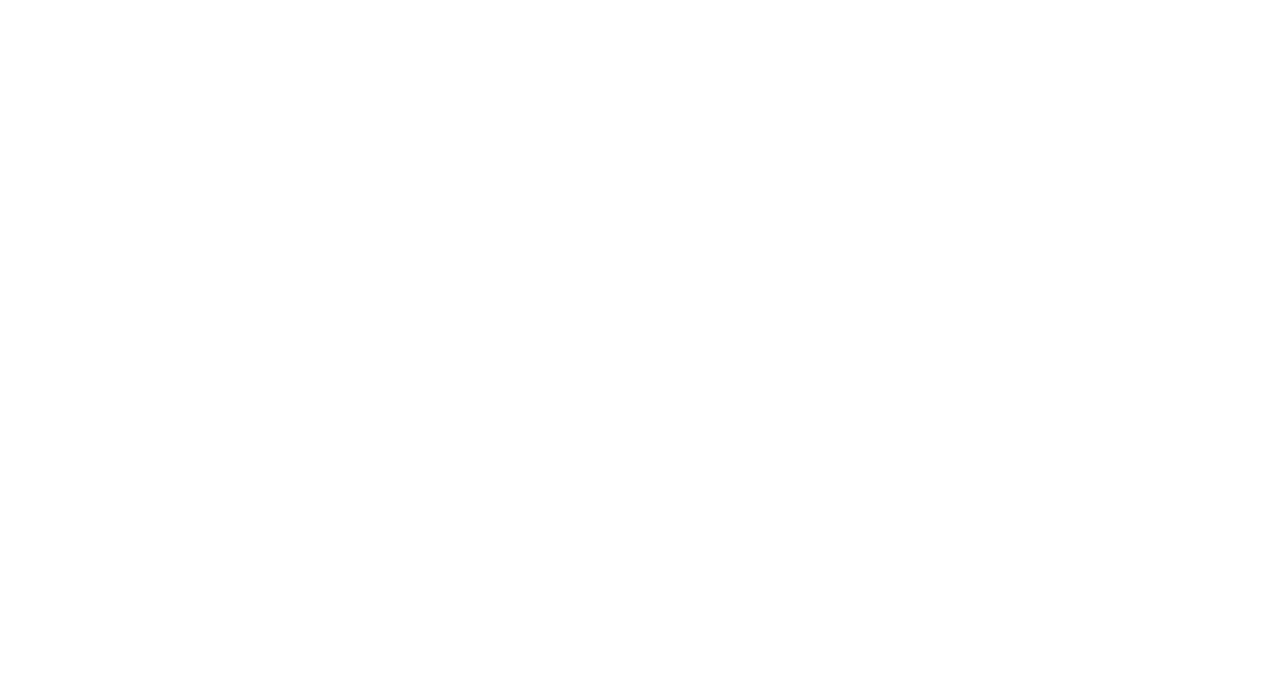
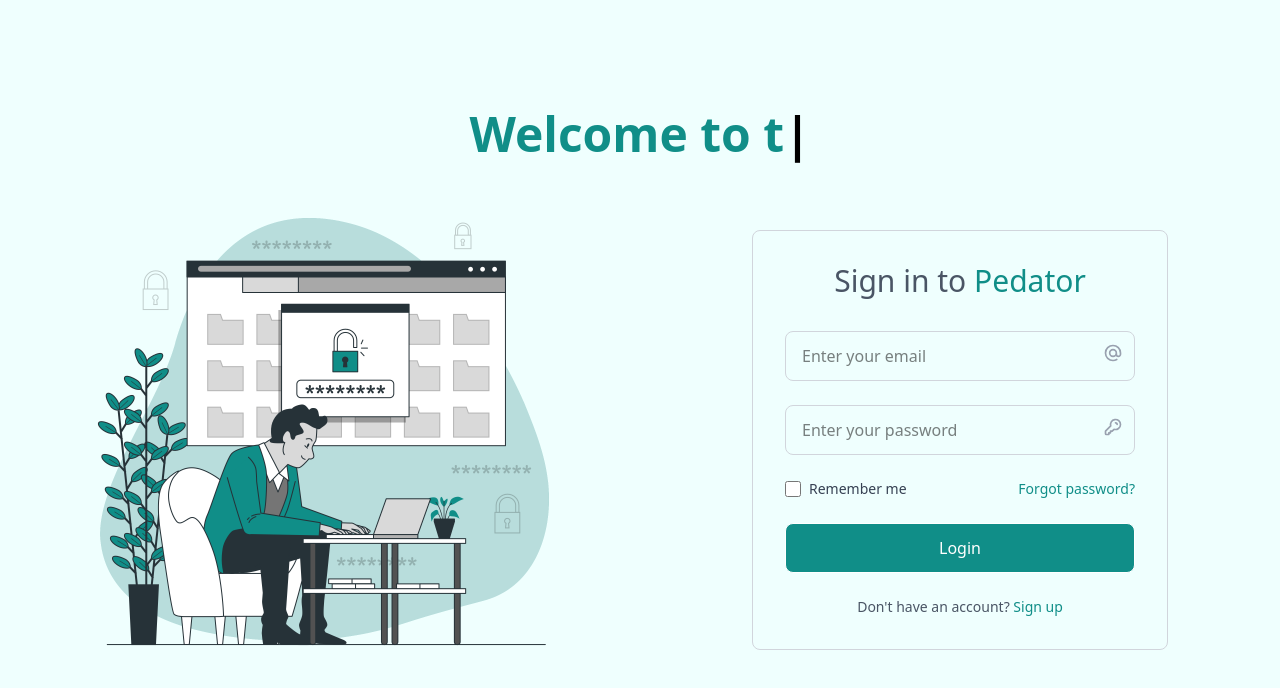
Before and after one commit to abhidigitalshakha/pedator-admin-panel, a React (Vite) app: page /login in a window 1280 px wide. Before the commit this address had no page. Shown: the top 688 px of the page. Built offline with nearby package versions, Linux system fonts and the light colour scheme.

Commit message:
add login page

```diff
--- a/src/App.jsx
+++ b/src/App.jsx
@@ -6,19 +6,20 @@
 import CoursesPage from "./pages/protectedPage/CoursesPage";
 import TransactionsPage from "./pages/protectedPage/TransitionPage";
 import TransactionDetailsPage from "./pages/protectedPage/TransitionDetailsPage";
+import LoginPage from "./pages/loginPage/LoginPage";
 
 function App() {
-
   return (
     <BrowserRouter>
       <Routes>
+        <Route path="/login" element={<LoginPage />} />
         <Route path="/" element={<MainLayout />}>
           <Route path="/" element={<DashboardPage />} />
           <Route path="/learners" element={<LearnersPage />} />
-          <Route path="/mentors" element={<MentorsPage/>} />
-          <Route path="/courses" element={<CoursesPage/>} />
-          <Route path="/transitions" element={<TransactionsPage/>} />
-          <Route path="/transitions/id" element={<TransactionDetailsPage/>} />
+          <Route path="/mentors" element={<MentorsPage />} />
+          <Route path="/courses" element={<CoursesPage />} />
+          <Route path="/transitions" element={<TransactionsPage />} />
+          <Route path="/transitions/id" element={<TransactionDetailsPage />} />
         </Route>
       </Routes>
     </BrowserRouter>
--- a/src/pages/loginPage/LoginPage.jsx
+++ b/src/pages/loginPage/LoginPage.jsx
@@ -1,6 +1,7 @@
 import React, { useState } from "react";
 import loginImage from "../../assets/images/Login.png";
 import AnimatedHeading from "../../components/AnimatedHeading";
+
 const LoginPage = () => {
   const [email, setEmail] = useState("");
   const [password, setPassword] = useState("");
```
